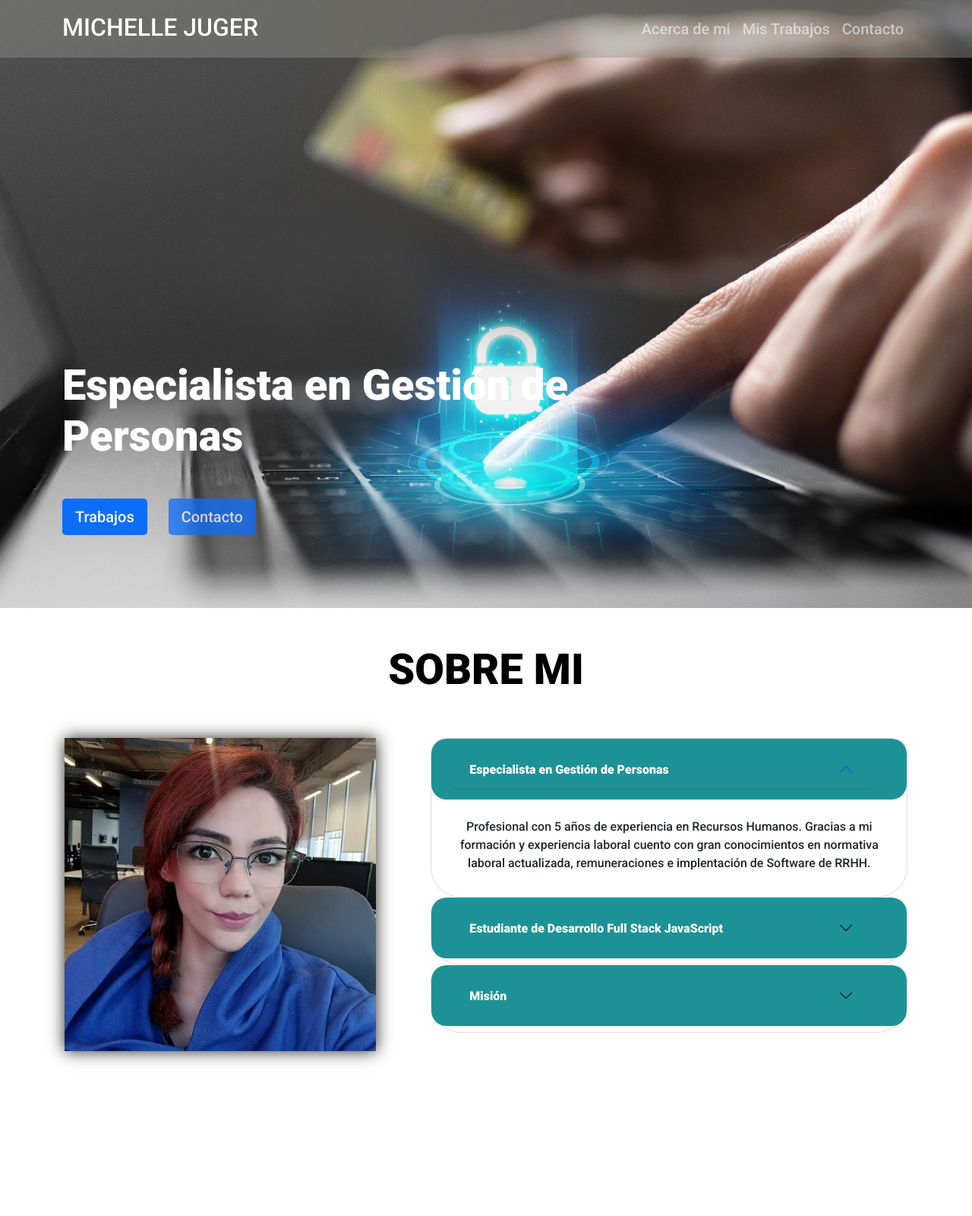
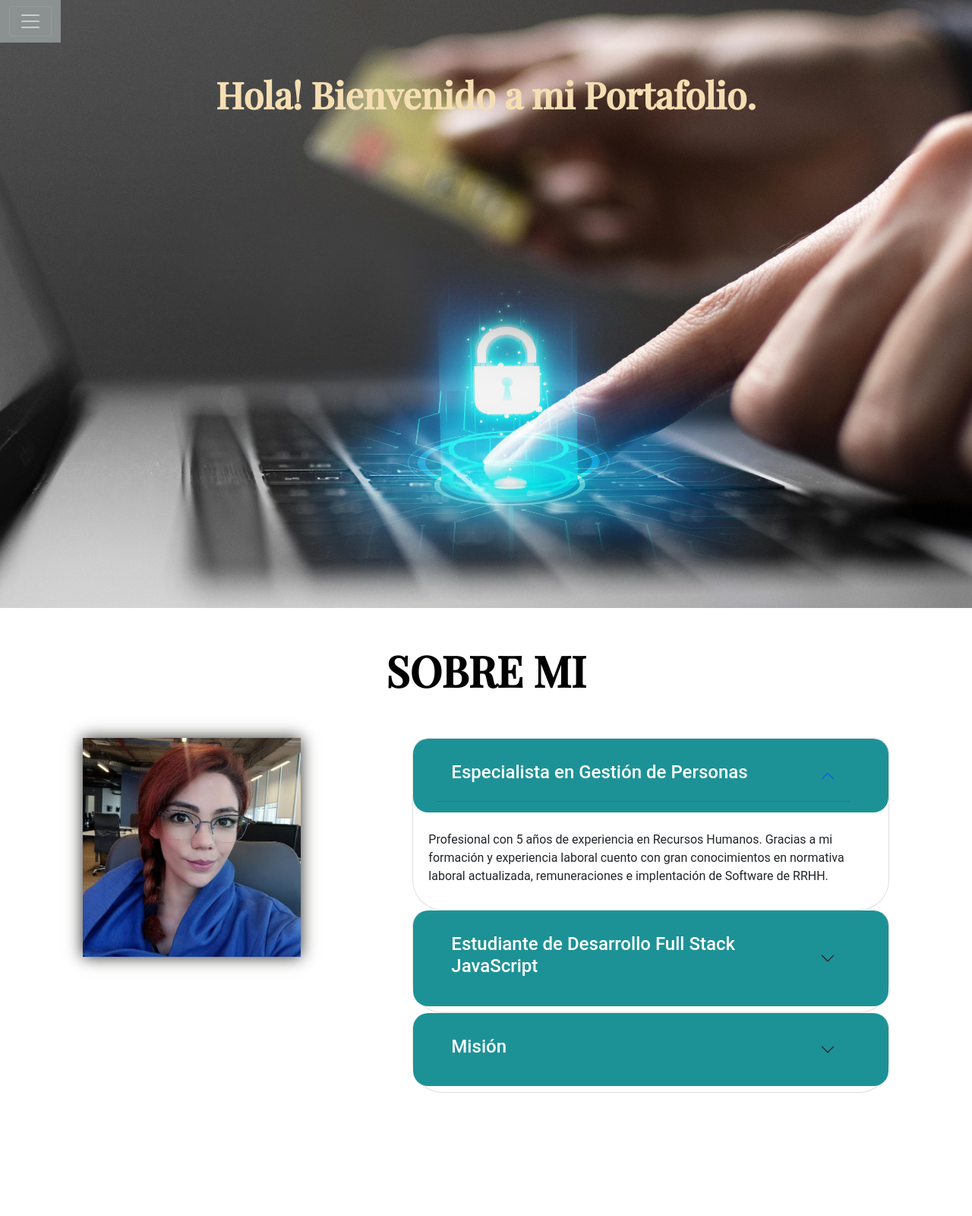
Before and after one commit to Mich-Juger/Portafolio, a plain HTML site: page index.html in a window 1280 px wide. Shown: the top 1600 px of the page at 76% size. Drawn offline with nearby package versions, Linux system fonts and the light colour scheme; grey boxes are pictures that could not be loaded; a web font is replaced by a local one.

Commit message:
cambio nav y aplicacion media a sobre mi

```diff
--- a/assets/css/estilos.css
+++ b/assets/css/estilos.css
@@ -1,13 +1,10 @@
 body {
-  font-family: "Roboto", sans-serif;
+  font-family: 'Playfair Display', serif;
+
 }
 
 #navbcolor {
-  background-color: #91918b73;
-  }
-
-.navbar-brand h2 {
-  font-family: 'Roboto', sans-serif;
+  background-color: #8b9091;
 }
 
 /* Hero Section */
@@ -24,7 +21,25 @@ body {
 
 #Sobre-mi   {
   background-color: white;
-  height: 100vh;
+  min-height: 100vh;
+}
+
+#Sobre-mi .img-fluid  {
+  max-width: 70%;
+}
+
+@media (max-width: 992px ) {
+  #Sobre-mi .img-fluid  {
+    max-width: 85%;
+    margin-bottom: 40px;
+  }
+}
+
+@media (max-width: 768px ) {
+  #Sobre-mi .img-fluid  {
+    max-width: 100%;
+    margin-bottom: 40px;
+  }
 }
 
 
--- a/index.html
+++ b/index.html
@@ -6,15 +6,15 @@
     <meta http-equiv="X-UA-Compatible" content="IE=edge">
     <meta name="viewport" content="width=device-width, initial-scale=1.0">
     <link rel="preconnect" href="https://fonts.googleapis.com">
+    <link rel="preconnect" href="https://fonts.googleapis.com">
     <link rel="preconnect" href="https://fonts.gstatic.com" crossorigin>
-    <link href="https://fonts.googleapis.com/css2?family=Roboto:wght@300;500;900&display=swap" rel="stylesheet">
-    <link href="https://cdn.jsdelivr.net/npm/bootstrap@5.1.3/dist/css/bootstrap.min.css" rel="stylesheet"
-    integrity="sha384-1BmE4kWBq78iYhFldvKuhfTAU6auU8tT94WrHftjDbrCEXSU1oBoqyl2QvZ6jIW3" crossorigin="anonymous">
+    <link href="https://fonts.googleapis.com/css2?family=Playfair+Display:ital,wght@0,400;0,500;1,400;1,500&display=swap" rel="stylesheet">
+
+    <link href="https://cdn.jsdelivr.net/npm/bootstrap@5.1.3/dist/css/bootstrap.min.css" rel="stylesheet" integrity="sha384-1BmE4kWBq78iYhFldvKuhfTAU6auU8tT94WrHftjDbrCEXSU1oBoqyl2QvZ6jIW3" crossorigin="anonymous">
     <link rel="stylesheet" href="https://cdn.jsdelivr.net/npm/bootstrap-icons@1.9.1/font/bootstrap-icons.css">
+
     <title>Michelle Juger</title>
-    <link rel="stylesheet" href="https://cdnjs.cloudflare.com/ajax/libs/font-awesome/5.9.0/css/all.min.css"
-    integrity="sha512-q3eWabyZPc1XTCmF+8/LuE1ozpg5xxn7iO89yfSOd5/oKvyqLngoNGsx8jq92Y8eXJ/IRxQbEC+FGSYxtk2oiw=="
-    crossorigin="anonymous" referrerpolicy="no-referrer" />
+    <link rel="stylesheet" href="https://cdnjs.cloudflare.com/ajax/libs/font-awesome/5.9.0/css/all.min.css" integrity="sha512-q3eWabyZPc1XTCmF+8/LuE1ozpg5xxn7iO89yfSOd5/oKvyqLngoNGsx8jq92Y8eXJ/IRxQbEC+FGSYxtk2oiw=="  crossorigin="anonymous" referrerpolicy="no-referrer" />
     <link rel="stylesheet" href="assets/css/estilos.css">
     <script src="https://kit.fontawesome.com/b4ee45aaaf.js" crossorigin="anonymous"></script>
 
@@ -22,63 +22,54 @@
 
 <body>
     <header>
-        <nav id="navbcolor" class="navbar navbar-expand-lg navbar-dark fixed-top">
+        <nav id="navbcolor" class="navbar navbar-dark position-fixed">
             <div class="container">
-                <a class="navbar-brand" href="https://www.linkedin.com/in/michelle-juger/" target="_blank">
-                    <h2 class="padding pt-1 d-flex text">MICHELLE JUGER</h2>
-                </a> <!--TERMINO LOGO NAVBAR-->
-
-                <button class="navbar-toggler" type="button" data-bs-toggle="collapse" aria-controls="navbarSupportedContent" aria-expanded="false" aria-label="Toggle navigation">
+                <button class="navbar-toggler" type="button" data-bs-toggle="collapse" data-bs-target="#navbarNav" aria-expanded="false" aria-label="Toggle navigation">
                     <span class="navbar-toggler-icon"></span>
                 </button>
-                <div class="collapse navbar-collapse" id="navbarSupportedContent">
+                <div class="collapse navbar-collapse" id="navbarNav">
                     <ul class="navbar-nav ms-auto mb-2 mb-lg-0 fs-5">
                         <li class="nav-item">
-                            <a class="nav-link" href="#Sobre-mi">Acerca de mi</a>
+                            <a class="nav-link" href="#Sobre-mi">ACERCA DE MI</a>
                         </li>
                         <li class="nav-item">
-                            <a class="nav-link" href="#Mis-trabajos">Mis Trabajos</a>
+                            <a class="nav-link" href="#Mis-trabajos">MIS TRABAJOS</a>
                         </li>
                         <li class="nav-item">
-                            <a class="nav-link" href="#Contacto">Contacto</a>
+                            <a class="nav-link" href="#Contacto">CONTACTO</a>
                         </li>
                     </ul>
                 </div>
             </div>
         </nav> <!--TERMINO DEL NAVBAR-->
 
-        <section id="Hero-Section" class="text-body d-flex align-items-end">
-            <div class="container">
-                <div class="col-12 col-md-8">
-                    <h5 class="display-4 fw-bold pt-5 my-5 text-white">
-                        Especialista en Gestión de Personas
-                    </h5>
-
-                    <div class="mb-5 pb-5">
-                        <a class="btn bg-primary btn-lg text-light me-4" href="#Mis-trabajos">Trabajos</a>
-                        <a class="btn bg-primary btn-lg opacity-75 text-light" href="#Contacto">Contacto</a>
-                    </div> <!--TERMINO BUTTON-->
+        <section id="Hero-Section" class="text-body d-flex align-items-start">
+            <div class="container text-center">
+                <div class="col-12">
+                    <h6 class="display-5 fw-bold pt-5 my-5" style="color: wheat">
+                        Hola! Bienvenido a mi Portafolio. <br>
+                    </h6>
                 </div>
             </div>
         </section>
     </header><!--TERMINO HEADER--><!--TERMINO HEADER--><!--TERMINO HEADER-->
 
 
-    <section id="Sobre-mi" class=" text-center">
+    <section id="Sobre-mi">
 
-        <h2 class="display-4 fw-bold py-5 text-black">SOBRE MI</h2>
+        <h2 class="display-4 fw-bold py-5 text-black text-center">SOBRE MI</h2>
 
         <div class="row justify-content-center">
-            <div class="col-sm-4">
+            <div class="col-10 col-lg-4">
                 <img class="img-fluid pb" style="box-shadow: 0 0 20px #242420;" src="assets/img/yo.jpg" alt="imagen yo" >
             </div> <!--TERMINO DE 1ERA COLUM-->
 
-            <div class="col-6 ms-5">
+            <div class="col-10 col-lg-6">
                 <div class="accordion" id="accordionPanelsStayOpenExample">
                     <div class="accordion-item">
                       <h2  class="panel-borde" class="accordion-header" id="panelsStayOpen-headingOne">
                         <button  style="background-color: #1d9296; color: white;" class="accordion-button" type="button" data-bs-toggle="collapse" data-bs-target="#panelsStayOpen-collapseOne" aria-expanded="true" aria-controls="panelsStayOpen-collapseOne">
-                          <strong> Especialista en Gestión de Personas </strong>
+                          <h4> Especialista en Gestión de Personas </h4>
                         </button>
                       </h2>
                       <div id="panelsStayOpen-collapseOne" class="accordion-collapse collapse show" aria-labelledby="panelsStayOpen-headingOne">
@@ -91,7 +82,7 @@
                     <div class="accordion-item">
                       <h2 class="panel-borde" class="accordion-header" id="panelsStayOpen-headingTwo" class="letrabuton">
                         <button style="background-color: #1d9296; color: white;" class="accordion-button collapsed" type="button" data-bs-toggle="collapse" data-bs-target="#panelsStayOpen-collapseTwo" aria-expanded="false" aria-controls="panelsStayOpen-collapseTwo">
-                          <strong> Estudiante de Desarrollo Full Stack JavaScript</strong>
+                          <h4> Estudiante de Desarrollo Full Stack JavaScript</h4>
                         </button>
                       </h2>
                       <div id="panelsStayOpen-collapseTwo" class="accordion-collapse collapse" aria-labelledby="panelsStayOpen-headingTwo">
@@ -104,7 +95,7 @@
                     <div class="accordion-item">
                       <h2 class="panel-borde" class="accordion-header" id="panelsStayOpen-headingThree">
                         <button style="background-color: #1d9296; color: white;" class="accordion-button collapsed" type="button" data-bs-toggle="collapse" data-bs-target="#panelsStayOpen-collapseThree" aria-expanded="false" aria-controls="panelsStayOpen-collapseThree">
-                          <strong>Misión</strong>
+                          <h4>Misión</h4>
                         </button>
                       </h2>
                       <div id="panelsStayOpen-collapseThree" class="accordion-collapse collapse" aria-labelledby="panelsStayOpen-headingThree">
@@ -137,10 +128,8 @@
                                         <p class="card-text fs-6">
                                             Primer desafío que consistió en armar tu CV en HTML y posteriormente se mejoró con css.
                                         </p>
-                                        <div class="d-grid gap-2">
-                                            <a href="https://mich-juger.github.io/CV" target="_blank" class="btn btn-outline-primary">
-                                                Ver más
-                                            </a>
+                                        <div class="text-center">
+                                            <a class="btn btn-light border" href="https://mich-juger.github.io/CV" target="_blank">Ir</a>
                                         </div>
                                     </div>
                                 </div>
@@ -155,10 +144,8 @@
                                         <p class="card-text fs-6">
                                             Landing page de servicio de Coworking utilizando CSS.
                                         </p>
-                                        <div class="d-grid gap-2">
-                                            <a href="https://mich-juger.github.io/CSS-Hunter/" target="_blank" class="btn btn-outline-primary">
-                                                Ver más
-                                            </a>
+                                        <div class="text-center">
+                                            <a class="btn btn-light border" href="https://mich-juger.github.io/CSS-Hunter/" target="_blank">Ir</a>
                                         </div>
                                     </div>
                                 </div>
@@ -172,10 +159,8 @@
                                         <p class="card-text fs-6">
                                             Página informativa acerca de las iguanas para validar el posicionamiento con CSS
                                         </p>
-                                        <div class="d-grid gap-2">
-                                            <a href="https://mich-juger.github.io/Display-Iguana/" target="_blank" type="button" class="btn btn-outline-primary">
-                                                Ver más
-                                            </a>
+                                        <div class="text-center">
+                                            <a class="btn btn-light border" href="https://mich-juger.github.io/Display-Iguana/" target="_blank">Ir</a>
                                         </div>
                                     </div>
                                 </div>
@@ -189,10 +174,8 @@
                                         <p class="card-text fs-6">
                                             Página con Bootstrap con sistema de Grid, card y formulario.
                                         </p>
-                                        <div class="d-grid gap-2">
-                                            <a href="https://mich-juger.github.io/Bootsrap-Cuppon/" target="_blank" type="button" class="btn btn-outline-primary">
-                                                Ver más
-                                            </a>
+                                        <div class="text-center">
+                                            <a class="btn btn-light border" href="https://mich-juger.github.io/Bootsrap-Cuppon/" target="_blank">Ir</a>
                                         </div>
                                     </div>
                                 </div>
@@ -207,10 +190,8 @@
                                         <p class="card-text fs-6">
                                             Página forkeada e importada a través de repositorio en GitHub.
                                         </p>
-                                        <div class="d-grid gap-2">
-                                            <a href="https://mich-juger.github.io/fdsw-github/" target="_blank" type="button" class="btn btn-outline-primary">
-                                                Ver más
-                                            </a>
+                                        <div class="text-center">
+                                            <a class="btn btn-light border" href="https://mich-juger.github.io/fdsw-github/" target="_blank">Ir</a>
                                         </div>
                                     </div>
                                 </div>
@@ -242,7 +223,7 @@
                             <img src="assets/img/Danielubal.jpg" class="card-img-top" alt="Fork Daniel">
                         <div class="card-body">
                             <h3 class="card-title">Daniel Ubel</h3>
-                            <a class="btn btn-light" href="https://github.com/Mich-Juger/Dakrozzz.github.io" target="_blank">PROYECTO FORK</a>
+                            <a class="btn btn-light border" href="https://github.com/Mich-Juger/Dakrozzz.github.io" target="_blank">PROYECTO FORK</a>
                         </div>
                     </div>
                 </div><!--TERMINAR DANIEL-->
@@ -252,7 +233,7 @@
                             <img src="assets/img/blue-technology-background-with-glowing-circle-design-vector.webp" class="card-img-top" alt="Fork Brayan">
                         <div class="card-body">
                             <h3 class="card-title">Brayan</h3>
-                            <a class="btn btn-light" href="https://github.com/Mich-Juger/brayangit.github.io" target="_blank">PROYECTO FORK</a>
+                            <a class="btn btn-light border" href="https://github.com/Mich-Juger/brayangit.github.io" target="_blank">PROYECTO FORK</a>
                         </div>
                     </div><!--TERMINAR BRAYAN  -->
                 </div>
```
